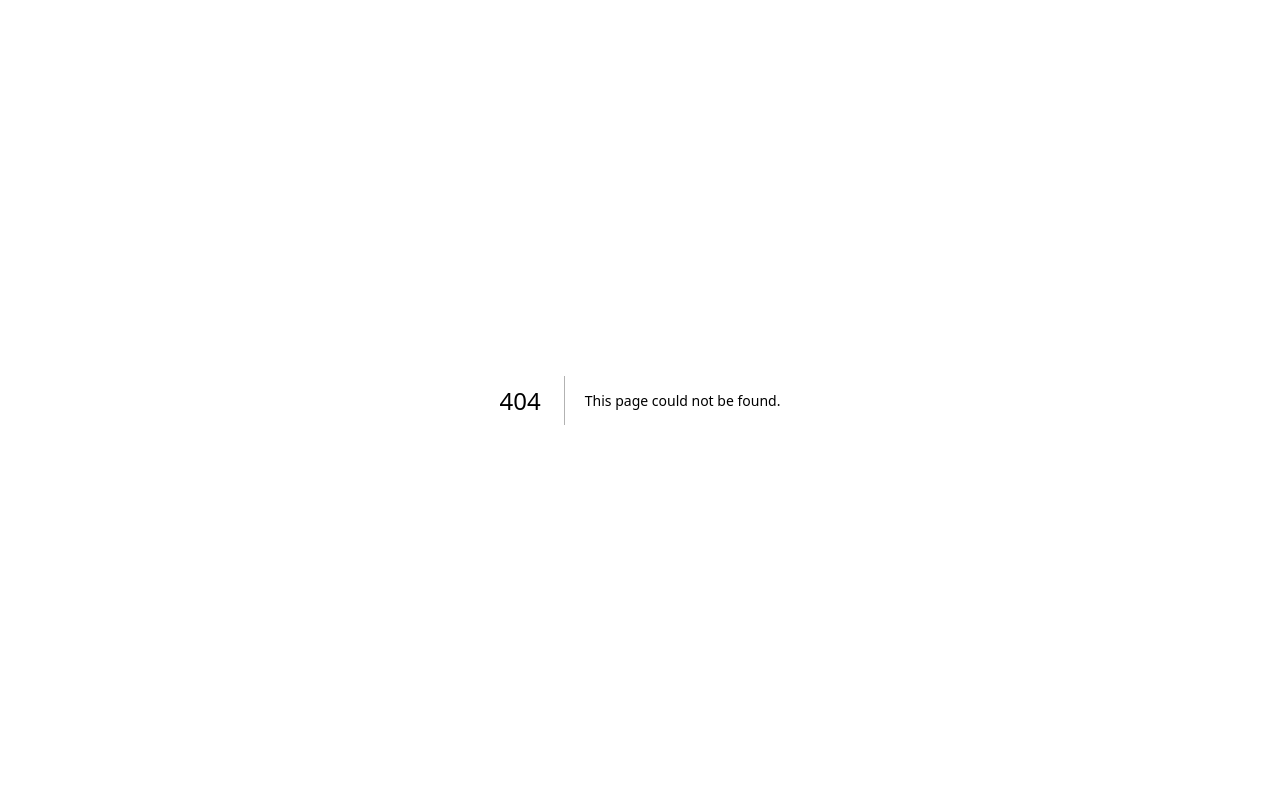
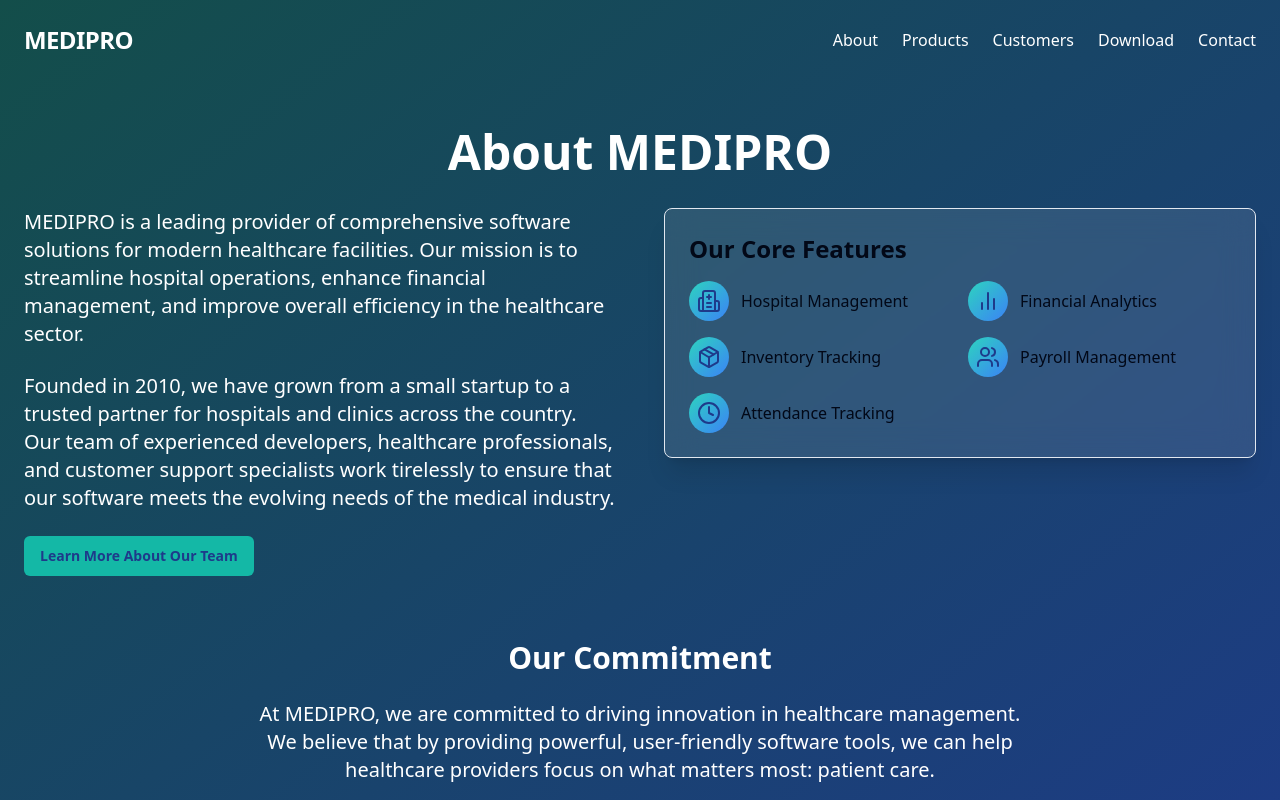
Before and after one commit to jeebipradhan/vercel-medipro-test, a Next.js app: page /about in a window 1280 px wide. Before the commit this address had no page. Shown: the top 800 px of the page. Built offline with nearby package versions, Linux system fonts and the light colour scheme.

Commit message:
about page added

```diff
--- /dev/null
+++ b/app/about/page.tsx
@@ -0,0 +1,115 @@
+"use client"
+
+import { useState } from 'react'
+import { Button } from "@/components/ui/button"
+import { Card, CardContent } from "@/components/ui/card"
+import { Menu, Hospital, BarChart2, Package, Users, Clock } from "lucide-react"
+
+export default function AboutPage() {
+  const [isMenuOpen, setIsMenuOpen] = useState(false)
+
+  const menuItems = [
+    { name: "About", href: "#about" },
+    { name: "Products", href: "#products" },
+    { name: "Customers", href: "#customers" },
+    { name: "Download", href: "#download" },
+    { name: "Contact", href: "#contact" },
+  ]
+
+  const features = [
+    { icon: Hospital, title: "Hospital Management" },
+    { icon: BarChart2, title: "Financial Analytics" },
+    { icon: Package, title: "Inventory Tracking" },
+    { icon: Users, title: "Payroll Management" },
+    { icon: Clock, title: "Attendance Tracking" },
+  ]
+
+  return (
+    <div className="min-h-screen bg-gradient-to-br from-teal-900 to-blue-900 text-white">
+      {/* Navigation */}
+      <nav className="p-6">
+        <div className="max-w-7xl mx-auto flex justify-between items-center">
+          <a href="/" className="text-2xl font-bold tracking-tight hover:text-teal-300 transition-colors">MEDIPRO</a>
+          <div className="hidden md:flex space-x-6">
+            {menuItems.map((item, index) => (
+              <a key={index} href={item.href} className="hover:text-teal-300 transition-colors">{item.name}</a>
+            ))}
+          </div>
+          <Button
+            variant="ghost"
+            size="icon"
+            className="md:hidden"
+            onClick={() => setIsMenuOpen(!isMenuOpen)}
+          >
+            <Menu className="h-6 w-6" />
+          </Button>
+        </div>
+      </nav>
+
+      {/* Mobile Menu */}
+      {isMenuOpen && (
+        <div className="fixed inset-0 bg-blue-900/95 z-10 flex flex-col items-center justify-center space-y-8">
+          {menuItems.map((item, index) => (
+            <a key={index} href={item.href} className="text-2xl hover:text-teal-300 transition-colors">{item.name}</a>
+          ))}
+          <Button
+            variant="outline"
+            onClick={() => setIsMenuOpen(false)}
+            className="mt-8"
+          >
+            Close
+          </Button>
+        </div>
+      )}
+
+      {/* Main Content */}
+      <main className="max-w-7xl mx-auto px-6 py-12">
+        <h1 className="text-5xl font-bold mb-8 text-center">About MEDIPRO</h1>
+
+        <div className="grid md:grid-cols-2 gap-12 items-start">
+          <div>
+            <p className="text-xl mb-6">
+              MEDIPRO is a leading provider of comprehensive software solutions for modern healthcare facilities. Our mission is to streamline hospital operations, enhance financial management, and improve overall efficiency in the healthcare sector.
+            </p>
+            <p className="text-xl mb-6">
+              Founded in 2010, we have grown from a small startup to a trusted partner for hospitals and clinics across the country. Our team of experienced developers, healthcare professionals, and customer support specialists work tirelessly to ensure that our software meets the evolving needs of the medical industry.
+            </p>
+            <Button className="bg-teal-500 hover:bg-teal-600 text-blue-900 font-semibold">
+              Learn More About Our Team
+            </Button>
+          </div>
+
+          <Card className="bg-white/10 backdrop-blur-lg shadow-xl">
+            <CardContent className="p-6">
+              <h2 className="text-2xl font-semibold mb-4">Our Core Features</h2>
+              <div className="grid grid-cols-2 gap-4">
+                {features.map((feature, index) => (
+                  <div key={index} className="flex items-center space-x-3">
+                    <div className="bg-gradient-to-br from-teal-400 to-blue-500 p-2 rounded-full">
+                      <feature.icon className="h-6 w-6 text-blue-900" />
+                    </div>
+                    <span className="font-medium">{feature.title}</span>
+                  </div>
+                ))}
+              </div>
+            </CardContent>
+          </Card>
+        </div>
+
+        <div className="mt-16">
+          <h2 className="text-3xl font-bold mb-6 text-center">Our Commitment</h2>
+          <p className="text-xl text-center max-w-3xl mx-auto">
+            At MEDIPRO, we are committed to driving innovation in healthcare management. We believe that by providing powerful, user-friendly software tools, we can help healthcare providers focus on what matters most: patient care.
+          </p>
+        </div>
+      </main>
+
+      {/* Footer */}
+      <footer className="mt-16 border-t border-white/10 py-8">
+        <div className="max-w-7xl mx-auto px-6 text-center">
+          <p>&copy; 2024 MEDIPRO. All rights reserved.</p>
+        </div>
+      </footer>
+    </div>
+  )
+}
--- a/app/page.tsx
+++ b/app/page.tsx
@@ -1,22 +1,32 @@
 "use client"
 import { useState } from 'react'
 import { Button } from "@/components/ui/button"
-import { Hospital, BarChart2, Package, Play, Menu } from "lucide-react"
+import { Hospital, BarChart2, Package, Play, Menu, Users, Clock } from "lucide-react"
+import Link from 'next/link'
 
 export default function Component() {
   const [isMenuOpen, setIsMenuOpen] = useState(false)
+
+  const menuItems = [
+    { name: "About", href: "/about" },
+    { name: "Products", href: "#products" },
+    { name: "Customers", href: "#customers" },
+    { name: "Download", href: "#download" },
+    { name: "Contact", href: "#contact" },
+  ]
 
   return (
     <div className="min-h-screen bg-gradient-to-br from-teal-900 to-blue-900 text-white relative overflow-hidden">
       {/* Navigation */}
       <nav className="absolute top-0 left-0 right-0 p-6 z-20">
         <div className="max-w-7xl mx-auto flex justify-between items-center">
-          <span className="text-2xl font-bold tracking-tight">MEDIPRO</span>
+          <Link href="/">
+            <span className="text-2xl font-bold tracking-tight">MEDIPRO</span>
+          </Link>
           <div className="hidden md:flex space-x-6">
-            <a href="#" className="hover:text-teal-300 transition-colors">Features</a>
-            <a href="#" className="hover:text-teal-300 transition-colors">Pricing</a>
-            <a href="#" className="hover:text-teal-300 transition-colors">About</a>
-            <a href="#" className="hover:text-teal-300 transition-colors">Contact</a>
+            {menuItems.map((item, index) => (
+              <a key={index} href={item.href} className="hover:text-teal-300 transition-colors">{item.name}</a>
+            ))}
           </div>
           <Button
             variant="ghost"
@@ -32,10 +42,9 @@ export default function Component() {
       {/* Mobile Menu */}
       {isMenuOpen && (
         <div className="fixed inset-0 bg-blue-900/95 z-10 flex flex-col items-center justify-center space-y-8">
-          <a href="#" className="text-2xl hover:text-teal-300 transition-colors">Features</a>
-          <a href="#" className="text-2xl hover:text-teal-300 transition-colors">Pricing</a>
-          <a href="#" className="text-2xl hover:text-teal-300 transition-colors">About</a>
-          <a href="#" className="text-2xl hover:text-teal-300 transition-colors">Contact</a>
+          {menuItems.map((item, index) => (
+            <a key={index} href={item.href} className="text-2xl hover:text-teal-300 transition-colors">{item.name}</a>
+          ))}
           <Button
             variant="outline"
             onClick={() => setIsMenuOpen(false)}
@@ -62,7 +71,7 @@ export default function Component() {
                 Streamline Your Hospital Operations
               </h1>
               <p className="text-xl mb-8 text-teal-100">
-                Powerful accounting and inventory management software tailored for modern healthcare facilities.
+                Powerful accounting, inventory management, payroll, and attendance software tailored for modern healthcare facilities.
               </p>
               <div className="flex space-x-4">
                 <Button className="bg-teal-500 hover:bg-teal-600 text-blue-900 font-semibold">
@@ -80,6 +89,8 @@ export default function Component() {
                     { icon: Hospital, title: "Hospital Management" },
                     { icon: BarChart2, title: "Financial Analytics" },
                     { icon: Package, title: "Inventory Tracking" },
+                    { icon: Users, title: "Payroll Management" },
+                    { icon: Clock, title: "Attendance Tracking" },
                     { icon: Play, title: "Training Resources" }
                   ].map((item, index) => (
                     <div key={index} className="flex flex-col items-center text-center">
--- /dev/null
+++ b/components/ui/card.tsx
@@ -0,0 +1,79 @@
+import * as React from "react"
+
+import { cn } from "@/lib/utils"
+
+const Card = React.forwardRef<
+  HTMLDivElement,
+  React.HTMLAttributes<HTMLDivElement>
+>(({ className, ...props }, ref) => (
+  <div
+    ref={ref}
+    className={cn(
+      "rounded-lg border bg-card text-card-foreground shadow-sm",
+      className
+    )}
+    {...props}
+  />
+))
+Card.displayName = "Card"
+
+const CardHeader = React.forwardRef<
+  HTMLDivElement,
+  React.HTMLAttributes<HTMLDivElement>
+>(({ className, ...props }, ref) => (
+  <div
+    ref={ref}
+    className={cn("flex flex-col space-y-1.5 p-6", className)}
+    {...props}
+  />
+))
+CardHeader.displayName = "CardHeader"
+
+const CardTitle = React.forwardRef<
+  HTMLParagraphElement,
+  React.HTMLAttributes<HTMLHeadingElement>
+>(({ className, ...props }, ref) => (
+  <h3
+    ref={ref}
+    className={cn(
+      "text-2xl font-semibold leading-none tracking-tight",
+      className
+    )}
+    {...props}
+  />
+))
+CardTitle.displayName = "CardTitle"
+
+const CardDescription = React.forwardRef<
+  HTMLParagraphElement,
+  React.HTMLAttributes<HTMLParagraphElement>
+>(({ className, ...props }, ref) => (
+  <p
+    ref={ref}
+    className={cn("text-sm text-muted-foreground", className)}
+    {...props}
+  />
+))
+CardDescription.displayName = "CardDescription"
+
+const CardContent = React.forwardRef<
+  HTMLDivElement,
+  React.HTMLAttributes<HTMLDivElement>
+>(({ className, ...props }, ref) => (
+  <div ref={ref} className={cn("p-6 pt-0", className)} {...props} />
+))
+CardContent.displayName = "CardContent"
+
+const CardFooter = React.forwardRef<
+  HTMLDivElement,
+  React.HTMLAttributes<HTMLDivElement>
+>(({ className, ...props }, ref) => (
+  <div
+    ref={ref}
+    className={cn("flex items-center p-6 pt-0", className)}
+    {...props}
+  />
+))
+CardFooter.displayName = "CardFooter"
+
+export { Card, CardHeader, CardFooter, CardTitle, CardDescription, CardContent }
--- a/package.json
+++ b/package.json
@@ -14,8 +14,8 @@
     "clsx": "^2.1.1",
     "lucide-react": "^0.454.0",
     "next": "15.0.2",
-    "react": "19.0.0-rc-02c0e824-20241028",
-    "react-dom": "19.0.0-rc-02c0e824-20241028",
+    "react": "^19.0.0-rc-02c0e824-20241028",
+    "react-dom": "^19.0.0-rc-02c0e824-20241028",
     "shadcn-ui": "^0.2.3",
     "tailwind-merge": "^2.5.4",
     "tailwindcss-animate": "^1.0.7"
```
Also changed, not shown: 1 other file (tests, documents, lock files or other folders).
